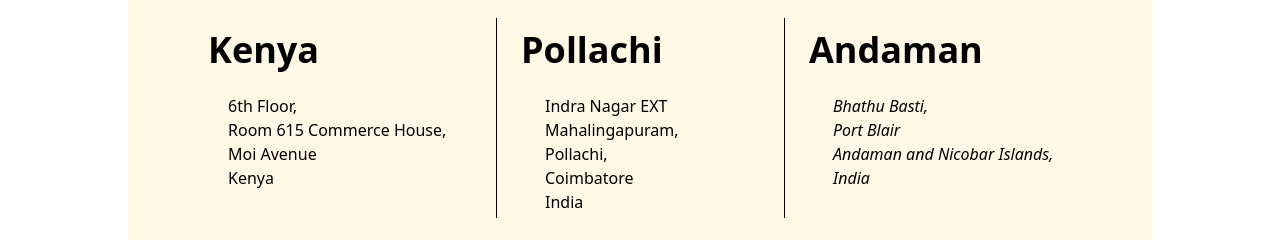
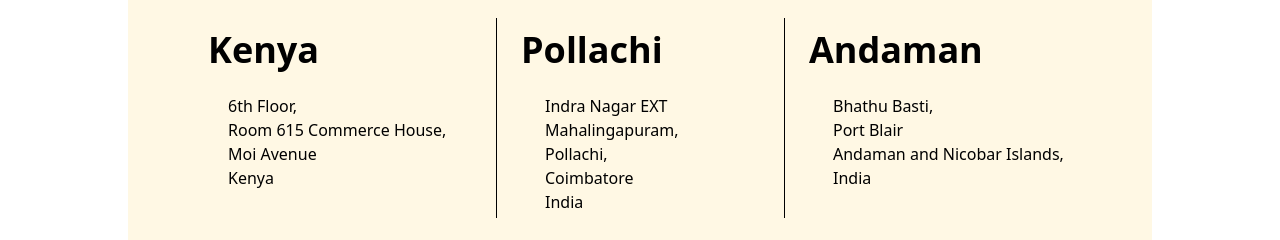
Before and after one commit to Iamsanthosh2203/angantraya-birdseye, a React (Vite) app: page / in a window 1280 px wide. Shown: the part 5342-5582 px from the top of the page. Built offline with nearby package versions, Linux system fonts and the light colour scheme; a web font is replaced by a local one.

Commit message:
Fix address tag in Newsletter.jsx

```diff
--- a/src/constants/Newsletter.jsx
+++ b/src/constants/Newsletter.jsx
@@ -79,7 +79,7 @@ function Newsletter() {
           </div>
           <div className="md:border-l border-b md:border-b-0 py-3 border-black h-[200px]  basis-[30%]">
             <h5 className="md:pl-6 text-4xl font-semibold">Andaman</h5>
-            <address className="pl-6 md:pl-12 pt-6">
+            <p className="pl-6 md:pl-12 pt-6">
               Bhathu Basti,
               <br />
               Port Blair
@@ -88,7 +88,7 @@ function Newsletter() {
               <br />
               India
               <br />
-            </address>
+            </p>
           </div>
         </div>
 
```
